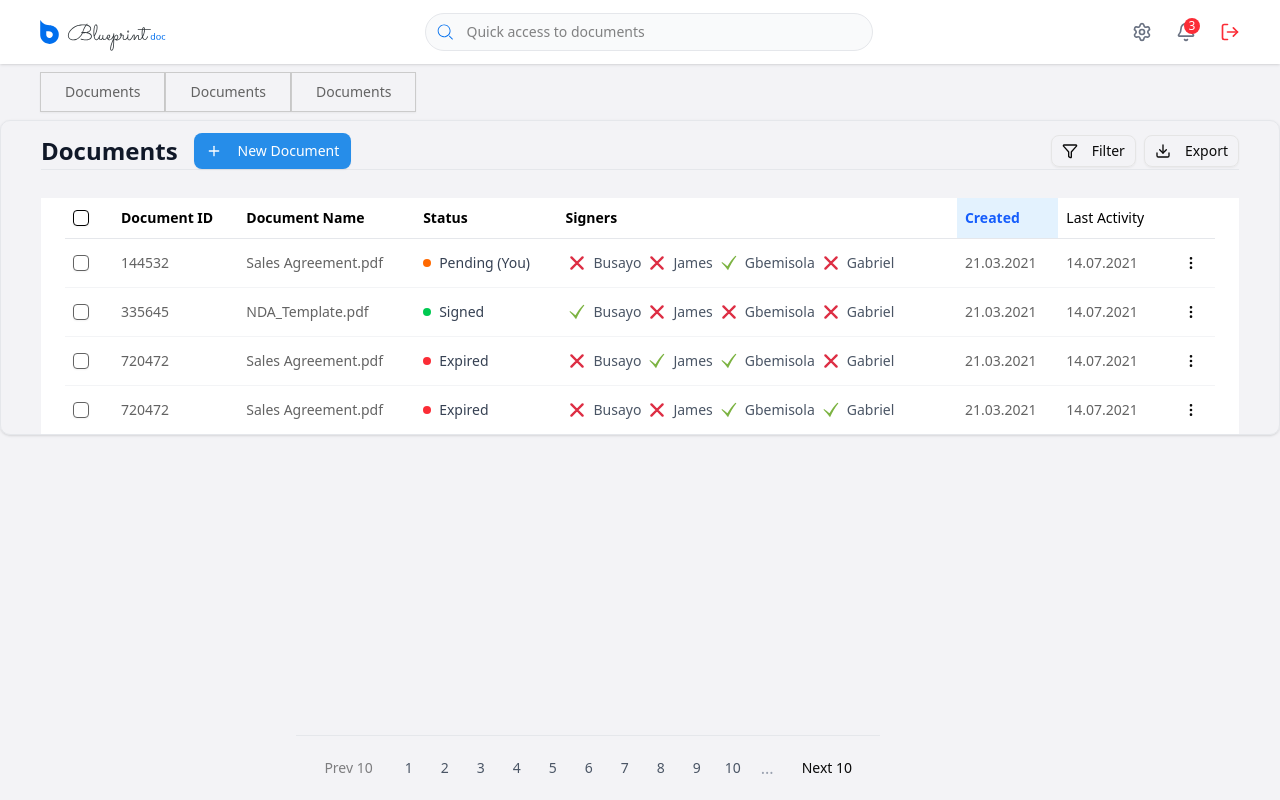
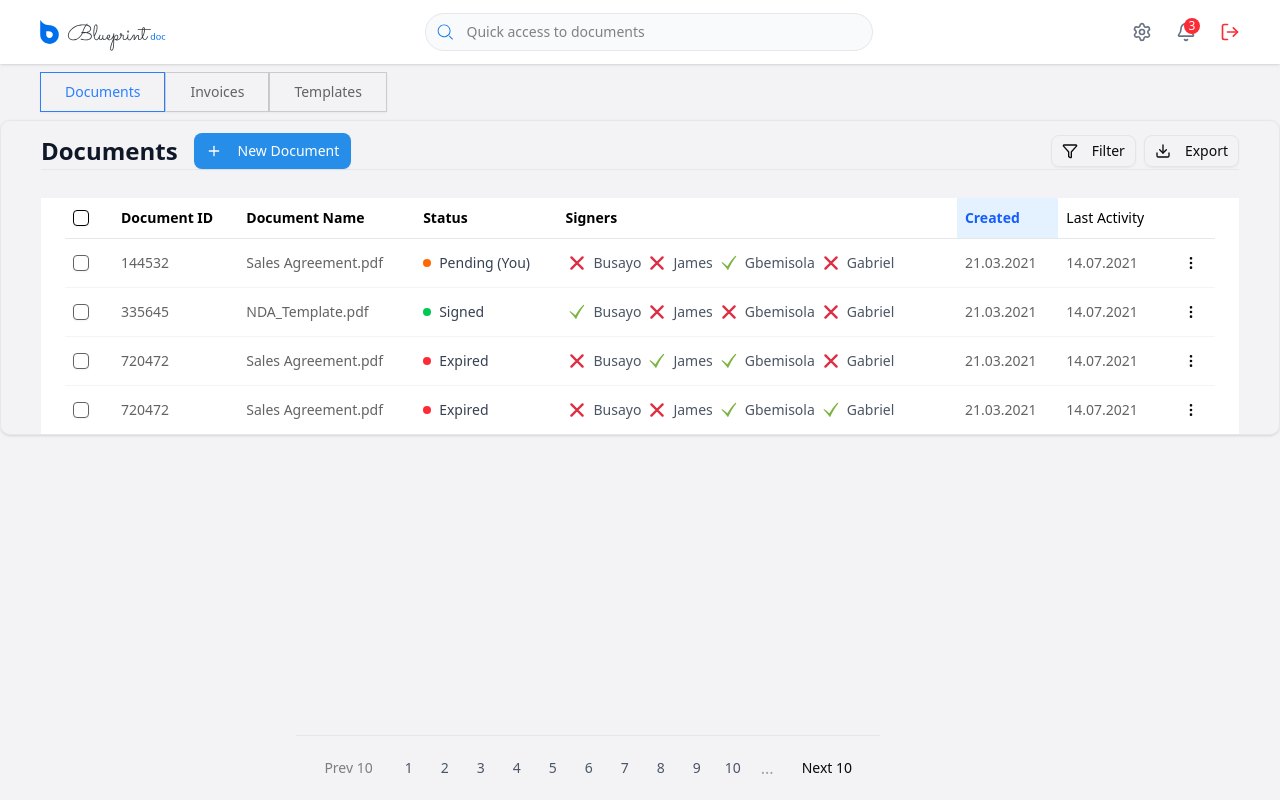
Before and after one commit to Intplus-Tech/Blueprint, a Next.js app: page /dashboard in a window 1280 px wide. Built offline with nearby package versions, Linux system fonts and the light colour scheme.

Commit message:
first commit

```diff
--- a/src/app/dashboard/page.tsx
+++ b/src/app/dashboard/page.tsx
@@ -1,20 +1,38 @@
+"use client";
 import { Button } from "@/components/ui/button";
 import Header from "./components/Header";
 import DocumentTable from "./components/DocumetTable";
+import { useState } from "react";
 
-export default function Dashboard(){
-    return (
-     <div className="bg-[#F3F3F6] h-screen">
-     <Header />
-     <div className="flex items-center py-2 px-10">
-        <Button size={"lg"} className="rounded-none border-1 border-[#CBCBCB]  bg-transparent text-[#636363]">Documents</Button>
-        <Button size={"lg"} className="rounded-none border-1 border-[#CBCBCB]  bg-transparent text-[#636363]">Documents</Button>
-        <Button size={"lg"} className="rounded-none border-1 border-[#CBCBCB]  bg-transparent text-[#636363]">Documents</Button>
-
-
-     </div>
-
-     <DocumentTable />
-     </div>
-    )
+type Active = "document" | "invoices";
+export default function Dashboard() {
+  const [active, setActive] = useState<Active>("document");
+  return (
+    <div className='bg-[#F3F3F6] h-screen'>
+      <Header />
+      <div className='flex items-center py-2 px-10'>
+        <Button
+          size={"lg"}
+          onClick={() => setActive("document")}
+          className={`rounded-none border-1 border-[#CBCBCB] hover:bg-transparent  bg-transparent text-[#636363] ${active === "document" && "text-blue-500 border-blue-500" }`}
+        >
+          Documents
+        </Button>
+        <Button
+          size={"lg"}
+           onClick={() => setActive("invoices")}
+          className={`rounded-none border-1 border-[#CBCBCB] hover:bg-transparent  bg-transparent text-[#636363] ${active === "invoices" && "text-blue-500 border-blue-500" }`}
+        >
+          Invoices
+        </Button>
+        <Button
+          size={"lg"}
+          className='rounded-none border-1 border-[#CBCBCB] hover:bg-transparent  bg-transparent text-[#636363]'
+        >
+          Templates
+        </Button>
+      </div>
+      {active === "document" && <DocumentTable /> }
+    </div>
+  );
 }
```
